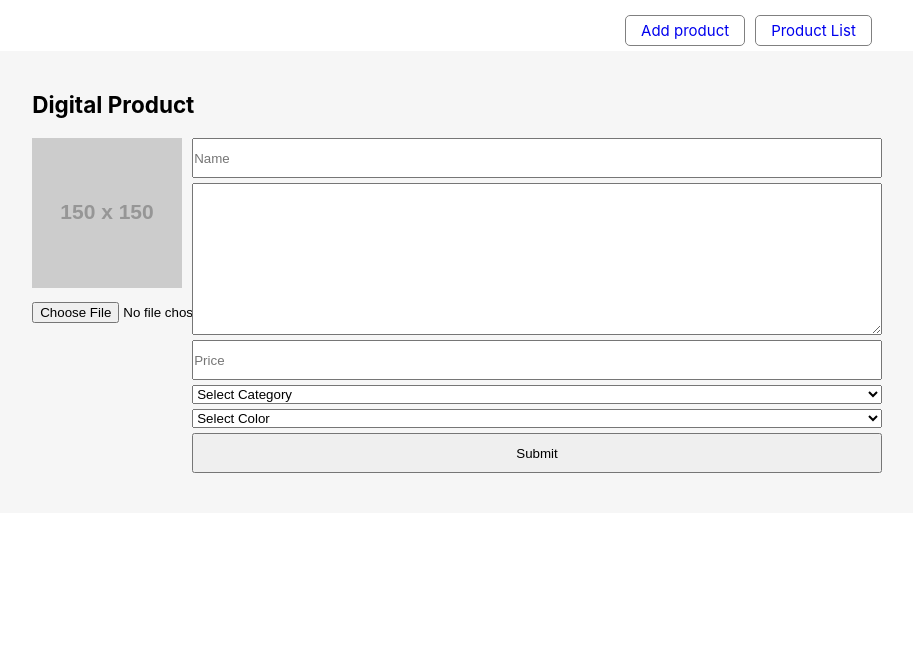
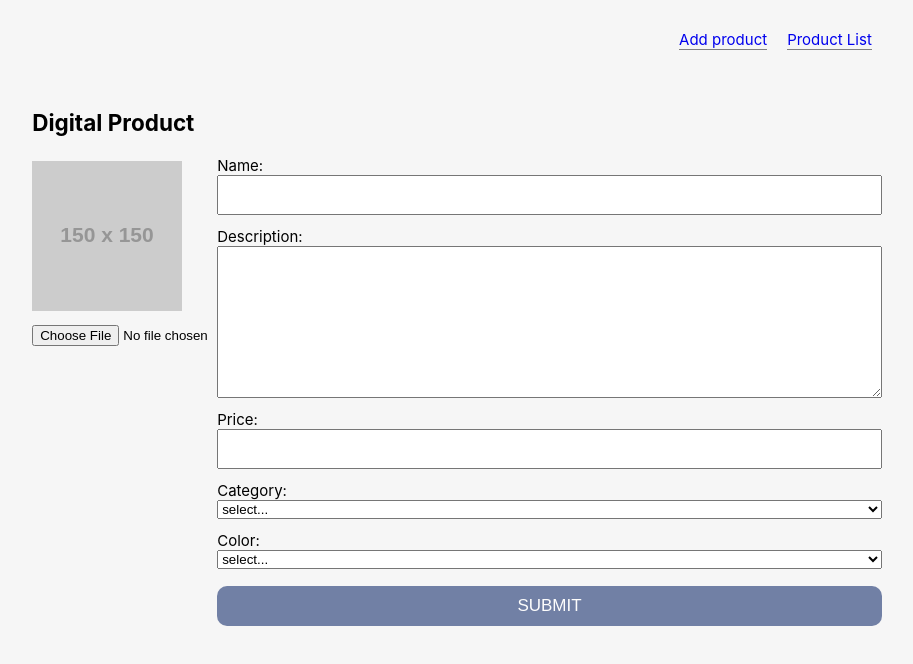
Before and after one commit to ocranbillions/venstore-fe, a React (Create React App) app: page / in a window 1280 px wide. Shown: the top 664 px of the page, without its empty margins (183-1096 px from the left). Built offline with nearby package versions, Linux system fonts and the light colour scheme.

Commit message:
feat(validations): add frontend validation & update ui

```diff
--- a/package.json
+++ b/package.json
@@ -12,6 +12,7 @@
     "prop-types": "^15.7.2",
     "react": "^16.12.0",
     "react-dom": "^16.12.0",
+    "react-hook-form": "^4.7.1",
     "react-redux": "^7.1.3",
     "react-router-dom": "^5.1.2",
     "react-scripts": "3.3.0",
--- a/src/app.scss
+++ b/src/app.scss
@@ -4,7 +4,6 @@
     display: flex;
     margin: 0 auto;
     justify-content: space-between;
-    background: #F6F6F6;
     padding: 20px;
 }
 
@@ -53,6 +52,18 @@
     margin-bottom: 10px;
 }
 
+.mb-20 {
+    margin-bottom: 20px;
+}
+
+.error-paragraphs {
+    color: orange;
+    font-size: 1rem;
+    span {
+        visibility: hidden;
+    }
+}
+
 /* ====== Alerts ====== */
 
 .alert {
--- a/src/components/form/Form.js
+++ b/src/components/form/Form.js
@@ -1,5 +1,6 @@
 import React, { useState } from 'react'
 import { connect } from 'react-redux';
+import { useForm } from 'react-hook-form';
 import { setAlert } from '../../redux/actions/alert.action';
 import { submitProduct } from '../../redux/actions/product.action';
 import PropTypes from 'prop-types';
@@ -18,7 +19,7 @@ const Form = ({ setAlert, submitProduct, submitting, history }) => {
         color: ''
     });
 
-    const { name, description, price, category, image, imagePreview, color } = productDetails;
+    const { name, description, price, category, imagePreview, color } = productDetails;
 
     const onChangeHandler = event => {
         setProductDetails({...productDetails, [event.target.name]: event.target.value });
@@ -37,27 +38,44 @@ const Form = ({ setAlert, submitProduct, submitting, history }) => {
         }
     }
 
-    const onSubmitHandler = event => {
-        event.preventDefault();
-        submitProduct(productDetails, history)
+    const onSubmit = data => {
+        submitProduct(productDetails, history);
     }
+
+
+    const { register, handleSubmit, errors } = useForm();
 
     return (
         <div className="inner-container">
             <h2 className="heading">Digital Product</h2>
-            <form encType="multipart/form-data" onSubmit={onSubmitHandler}>
+            <form encType="multipart/form-data" onSubmit={handleSubmit(onSubmit)}>
                 <div className="product-image">
                     <img id="output" src={imagePreview} alt="product"/>
-                    <input id="image_input" className="mt-10" type='file' name='image' accept="image/jpeg, image/png" onChange={selectImageHandler}/>
+                    <input  ref={register({ required: true })} id="image_input" className="mt-10" type='file' name='image' accept="image/jpeg, image/png" onChange={selectImageHandler}/>
+                    <p className="error-paragraphs"><span>.</span>{errors.image && 'This is required'}</p>
                 </div>
                 <div className="product-details">
-                    <input className="mb-5" type="text" placeholder="Name" name="name" value={name} onChange={onChangeHandler}/>
-                    <textarea className="mb-5" name="description" rows="10" cols="20" value={description} onChange={onChangeHandler}>
+                    <label htmlFor="name">Name: </label>
+                    <input ref={register({ required: true, minLength: 2 })} className="" type="text" placeholder="" name="name" value={name} onChange={onChangeHandler}/>
+                    <p className="error-paragraphs"><span>.</span>{errors.name && 'This is required'}</p>
+
+                    <label htmlFor="description">Description: </label>
+                    <textarea ref={register({ required: true, minLength: 6 })} className="" name="description" rows="10" cols="20" value={description} onChange={onChangeHandler}>
                         Product description...
                     </textarea>
-                    <input className="mb-5" type="number" placeholder="Price" name="price" value={price} onChange={onChangeHandler}/>
-                    <select name="category" className="mb-5" value={category} onChange={onChangeHandler}>
-                        <option value="">Select Category</option>
+                    <p className="error-paragraphs"><span>.</span>
+                        {errors.description && errors.description.type === 'required' && 'This is required'}
+                        {errors.description && errors.description.type === 'minLength' && 'Six characters required.'}
+                    </p>
+
+                    <label htmlFor="price">Price: </label>
+                    <input ref={register({ required: true })} className="" type="number" placeholder="" name="price" value={price} onChange={onChangeHandler}/>
+                    <p className="error-paragraphs"><span>.</span>{errors.price && 'This is required'}</p>
+
+
+                    <label htmlFor="category">Category: </label>
+                    <select ref={register({ required: true })} name="category" className="" value={category} onChange={onChangeHandler}>
+                        <option value="">select...</option>
                         <option value="men-shirts">Men's Shirt</option>
                         <option value="women-shirt">Women's Shirts</option>
                         <option value="men-shoes">Men's Shoes</option>
@@ -65,8 +83,12 @@ const Form = ({ setAlert, submitProduct, submitting, history }) => {
                         <option value="hand-bags" defaultValue>Hand Bags</option>
                         <option value="necklace">Necklace</option>
                     </select>
-                    <select name="color" className="mb-5" value={color} onChange={onChangeHandler}>
-                        <option value="">Select Color</option>
+                    <p className="error-paragraphs"><span>.</span>{errors.category && 'This is required'}</p>
+
+
+                    <label htmlFor="color">Color: </label>
+                    <select ref={register({ required: true })} name="color" className="" value={color} onChange={onChangeHandler}>
+                        <option value="">select...</option>
                         <option value="red">Red</option>
                         <option value="blue" defaultValue>Blue</option>
                         <option value="green">Green</option>
@@ -74,8 +96,10 @@ const Form = ({ setAlert, submitProduct, submitting, history }) => {
                         <option value="yellow">Yellow</option>
                         <option value="pink">Pink</option>
                     </select>
-                    <input type="submit" value={ submitting ? "Sending..." : "Submit" }/>
-                    <Alert />
+                    <p className="error-paragraphs"><span>.</span>{errors.color && 'This is required'}</p>
+
+                    <input className="btn mt-5" type="submit" value={ submitting ? "Sending..." : "Submit" }/>
+                    <Alert/>
                 </div>
             </form>
         </div>
--- a/src/components/form/form.scss
+++ b/src/components/form/form.scss
@@ -5,7 +5,8 @@ form {
     .product-image {
         width: 15rem;
         height: 15rem;
-        margin-right: 10px;
+        margin-right: 35px;
+        margin-top: 5px;
 
         img {
             width: 100%;
@@ -21,6 +22,21 @@ form {
         input {
             height: 40px;
         }
+        .btn {
+            border-radius: 10px;
+            background: rgb(81, 99, 145);
+            border: none;
+            opacity: 0.8;
+            transition: 0.3s;
+            color: white;
+            text-transform: uppercase;
+            font-size: 1.7rem;
+        }
+        .btn:active {
+            outline: none;
+        }
+
+        .btn:hover {opacity: 1}
     }
 }
 
--- a/src/components/layout/navigation/Nav.js
+++ b/src/components/layout/navigation/Nav.js
@@ -5,9 +5,11 @@ import './nav.scss'
 export default function Nav() {
     return (
         <div className="wrapper">
-            <div className="flex-container">
-                <Link to="/" className="nav-links">Add product</Link>
-                <Link to="/products" className="nav-links">Product List</Link>
+            <div className="inner-container flex-container">
+                <div className="link-container">
+                    <Link to="/" className="nav-links">Add product</Link>
+                    <Link to="/products" className="nav-links">Product List</Link>
+                </div>
             </div>
         </div>
     )
--- a/src/components/layout/navigation/nav.scss
+++ b/src/components/layout/navigation/nav.scss
@@ -2,14 +2,29 @@
     display: flex;
     justify-content: flex-end;
     width: 80%;
-    padding: 5px 20px;
+    // padding: 2px 10px;
     margin: 0 auto;
 }
 
 .nav-links {
-    margin-right: 10px;
-    padding: 5px 15px;
-    border-radius: 5px;
-    border: 1px solid grey;
+    border-bottom: 1px solid grey;
     text-decoration: none;
+
+    margin: 0 10px;
 }
+
+.nav-links:active {
+    color: white;
+}
+
+.links-container {
+    display: flex;
+    justify-content: space-between;
+
+}
+
+@media only screen and (max-width: 700px) {
+    .nav-links {
+        font-size: 1.2rem;
+    }
+}
--- a/src/components/product/product.scss
+++ b/src/components/product/product.scss
@@ -1,5 +1,8 @@
 .product-container {
     display: flex;
+    background: rgb(81, 99, 145);
+    color: white;
+    padding: 20px;
 
 
     .image-container {
@@ -22,6 +25,8 @@
     .product-container {
         display: flex;
         flex-direction: column;
+        border: none;
+        width: 95%;
 
         .image-container,
         .product-info {
@@ -29,5 +34,10 @@
             margin-right: auto;
             margin-bottom: 2rem;
         }
+
+        .image-container {
+            width: 17rem;
+            height: 17rem;
+        }
     }
 }
--- a/src/components/product_list/productList.scss
+++ b/src/components/product_list/productList.scss
@@ -1,11 +1,13 @@
 .product-card {
-    border: 1px solid grey;
     margin-bottom: 15px;
     padding: 1rem;
     border-radius: 10px;
     display: block;
     text-decoration: none;
     color: black;
+    background: rgb(81, 99, 145);
+    color: white;
+
 
     .pc__flex-container {
         display: flex;
--- a/src/index.css
+++ b/src/index.css
@@ -18,6 +18,7 @@ body {
     -webkit-font-smoothing: antialiased;
     -moz-osx-font-smoothing: grayscale;
     margin-top: 10px;
+    background: #F6F6F6;
 }
 
 code {
--- a/src/redux/actions/product.action.js
+++ b/src/redux/actions/product.action.js
@@ -16,17 +16,6 @@ const BASE_URL = 'https://venstore-api.herokuapp.com';
 
 // Add Product
 export const submitProduct = (productDetails, history) => async dispatch => {
-    const { name, description, price, category, color, image } = productDetails;
-    if(name === '' || description === '' || price === '' ||
-        category === '' || color === '' || !image) {
-            dispatch(setAlert('All fields are requried', 'danger'));
-            return;
-        }
-
-    const config = {
-        headers: { 'Content-Type': 'multipart/form-data' }
-    };
-
     let fd = new FormData();
     fd.append('name', productDetails.name);
     fd.append('description', productDetails.description);
@@ -38,7 +27,9 @@ export const submitProduct = (productDetails, history) => async dispatch => {
     dispatch({ type: SUBMITTING });
 
     try {
-        const res = await axios.post(`${BASE_URL}/products`, fd, config);
+        const res = await axios.post(`${BASE_URL}/products`, fd,
+            { headers: { 'Content-Type': 'multipart/form-data' } }
+        );
         const { product } = res.data.data;
 
         dispatch({
```
Also changed, not shown: 1 other file (tests, documents, lock files or other folders).
